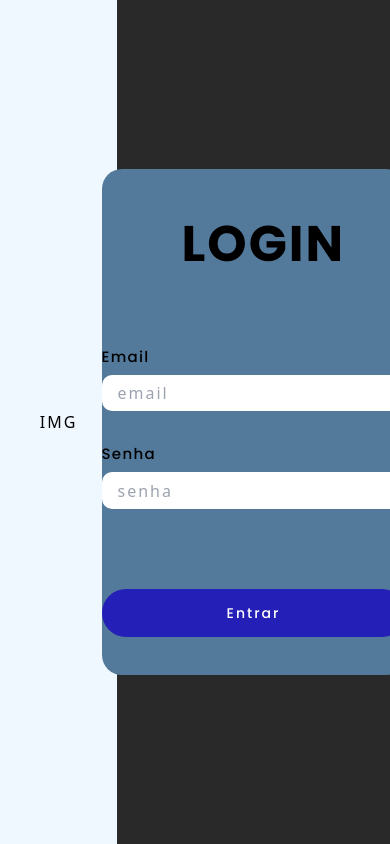
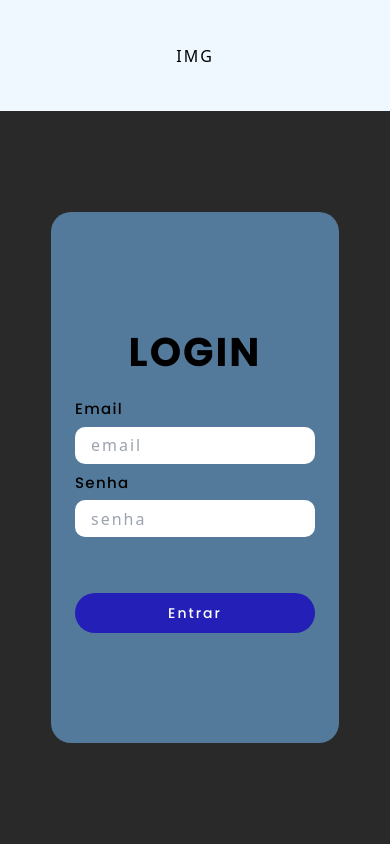
Before and after one commit to pedrohkf/Bit-AI-Front, a Next.js app: page /login in a window 390 px wide. Built offline with nearby package versions, Linux system fonts and the light colour scheme.

Commit message:
feat: adiciona responsividade login e register

```diff
--- a/src/app/Components/Register/register-form.module.css
+++ b/src/app/Components/Register/register-form.module.css
@@ -1,4 +1,4 @@
-.forms{
+.forms {
     display: flex;
     flex-direction: column;
     row-gap: 2rem;
@@ -10,20 +10,20 @@
     border-radius: 20px;
 }
 
-.title{
+.title {
     width: 100%;
     font-size: 50px;
-    padding: 0 0 0 5rem;
+    text-align: center;
 }
 
-.forms input{
+.forms input {
     width: 19rem;
     height: 2.3rem;
     padding-left: 1rem;
     border-radius: 10px;
 }
 
-.forms div p{
+.forms div p {
     margin-bottom: 0.4rem;
 }
 
@@ -31,7 +31,95 @@
     width: 19rem;
 }
 
-.message{
+.message {
     height: 2rem;
     background-color: blue;
 }
+
+
+@media (max-width: 650px) {
+    .forms {
+        width: 23rem;
+        height: 55vh;
+    }
+
+    .title {
+        text-align: center;
+        padding: 0;
+    }
+}
+
+@media (max-width: 550px) {
+
+    .forms {
+        width: 25rem;
+        height: 70vh;
+        row-gap: 1.5rem;
+    }
+}
+
+@media (max-width: 430px) {
+    .forms {
+        width: 19rem;
+        height: 55vh;
+        row-gap: 1rem;
+    }
+
+    .forms input {
+        width: 16rem;
+    }
+
+    .forms button {
+        width: 16rem;
+        height: 2.5rem;
+    }
+}
+
+@media (max-width: 390px) {
+    .forms {
+        width: 18rem;
+        height: 63vh;
+        row-gap: 0.5rem;
+    }
+
+    .forms .title {
+        font-size: 40px;
+    }
+
+    .forms input {
+        width: 15rem;
+    }
+
+    .forms button {
+        width: 15rem;
+        height: 2.5rem;
+    }
+}
+
+@media (max-width: 350px) {
+    .forms {
+        height: 45vh;
+    }
+}
+
+@media (max-height: 800px) {
+    .forms {
+        width: 26rem;
+        row-gap: 1rem;
+    }
+}
+
+@media (max-height: 600px) {
+    .forms {
+        width: 24rem;
+        height: 75vh;
+        row-gap: 1.3rem;
+    }
+}
+
+@media (max-height: 500px) {
+    .forms {
+        row-gap: 0rem;
+        width: 17rem;
+    }
+}
--- a/src/app/Components/login/login-form.module.css
+++ b/src/app/Components/login/login-form.module.css
@@ -1,4 +1,4 @@
-.forms{
+.forms {
     display: flex;
     flex-direction: column;
     row-gap: 2rem;
@@ -10,20 +10,20 @@
     border-radius: 20px;
 }
 
-.title{
+.title {
     width: 100%;
     font-size: 50px;
-    padding: 0 0 0 5rem;
+    text-align: center;
 }
 
-.forms input{
+.forms input {
     width: 19rem;
     height: 2.3rem;
     padding-left: 1rem;
     border-radius: 10px;
 }
 
-.forms div p{
+.forms div p {
     margin-bottom: 0.4rem;
 }
 
@@ -31,7 +31,95 @@
     width: 19rem;
 }
 
-.message{
+.message {
     height: 2rem;
     background-color: blue;
 }
+
+
+@media (max-width: 650px) {
+    .forms {
+        width: 23rem;
+        height: 55vh;
+    }
+
+    .title {
+        text-align: center;
+        padding: 0;
+    }
+}
+
+@media (max-width: 550px) {
+
+    .forms {
+        width: 25rem;
+        height: 70vh;
+        row-gap: 1.5rem;
+    }
+}
+
+@media (max-width: 430px) {
+    .forms {
+        width: 19rem;
+        height: 55vh;
+        row-gap: 1rem;
+    }
+
+    .forms input {
+        width: 16rem;
+    }
+
+    .forms button {
+        width: 16rem;
+        height: 2.5rem;
+    }
+}
+
+@media (max-width: 390px) {
+    .forms {
+        width: 18rem;
+        height: 63vh;
+        row-gap: 0.5rem;
+    }
+
+    .forms .title {
+        font-size: 40px;
+    }
+
+    .forms input {
+        width: 15rem;
+    }
+
+    .forms button {
+        width: 15rem;
+        height: 2.5rem;
+    }
+}
+
+@media (max-width: 350px) {
+    .forms {
+        height: 45vh;
+    }
+}
+
+@media (max-height: 800px) {
+    .forms {
+        width: 26rem;
+        row-gap: 1rem;
+    }
+}
+
+@media (max-height: 600px) {
+    .forms {
+        width: 24rem;
+        height: 75vh;
+        row-gap: 1.3rem;
+    }
+}
+
+@media (max-height: 500px) {
+    .forms {
+        row-gap: 0rem;
+        width: 17rem;
+    }
+}
--- a/src/app/login/Login.module.css
+++ b/src/app/login/Login.module.css
@@ -1,10 +1,10 @@
-.container{
+.container {
     display: flex;
     background-color: rgb(41, 41, 41);
     height: 100vh;
 }
 
-.ad{
+.ad {
     display: flex;
     justify-content: center;
     align-items: center;
@@ -12,10 +12,24 @@
     background-color: aliceblue;
 }
 
-.contentForm{
-    width: 70%;
+.contentForm {
+    width: 90%;
     height: 100vh;
     display: flex;
     justify-content: center;
     align-items: center;
 }
+
+
+@media (max-width: 650px) {
+    .container {
+        display: flex;
+        flex-direction: column;
+        align-items: center;
+    }
+
+    .ad {
+        width: 100%;
+        height: 8rem;
+    }
+}
--- a/src/app/register/page.tsx
+++ b/src/app/register/page.tsx
@@ -5,10 +5,8 @@ import styles from "./register.module.css"
 export default function page() {
     return (
         <div className={styles.container}>
-            <div className={styles.ad}>
-                anuncio
-            </div>
-            <div className={styles.content}>
+            <div className={styles.ad}>AD</div>
+            <div className={styles.contentForm}>
                 <RegisterForm />
             </div>
         </div>
--- a/src/app/register/register.module.css
+++ b/src/app/register/register.module.css
@@ -1,6 +1,6 @@
 .container {
     display: flex;
-    width: 100%;
+    background-color: rgb(41, 41, 41);
     height: 100vh;
 }
 
@@ -9,14 +9,27 @@
     justify-content: center;
     align-items: center;
     width: 30%;
+    background-color: aliceblue;
+}
+
+.contentForm {
+    width: 90%;
     height: 100vh;
-    background-color: beige;
+    display: flex;
+    justify-content: center;
+    align-items: center;
 }
 
 
-.content {
-    display: flex;
-    justify-content: center;
-    align-items: center;
-    width: 70%;
+@media (max-width: 650px) {
+    .container {
+        display: flex;
+        flex-direction: column;
+        align-items: center;
+    }
+
+    .ad {
+        width: 100%;
+        height: 8rem;
+    }
 }
```
